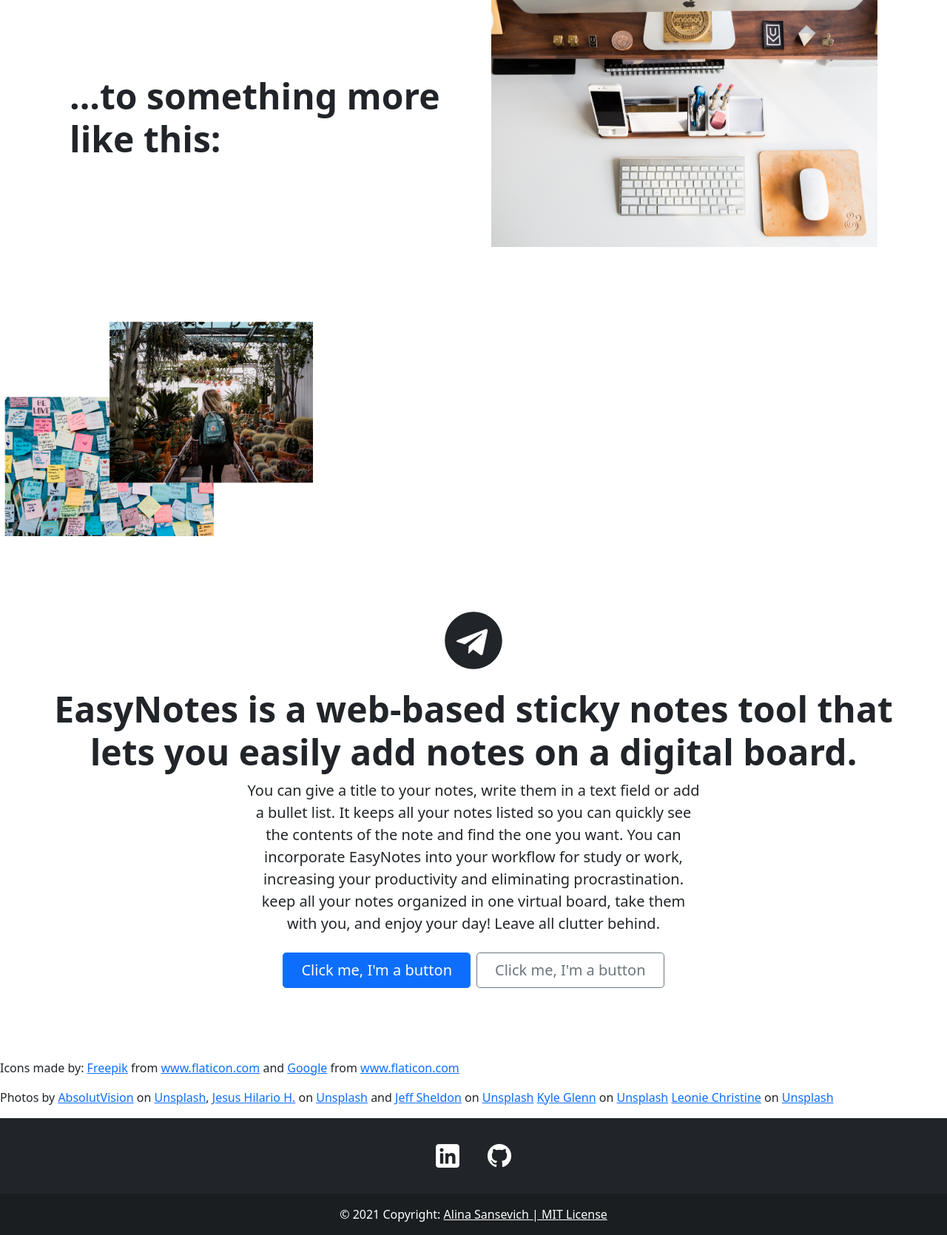
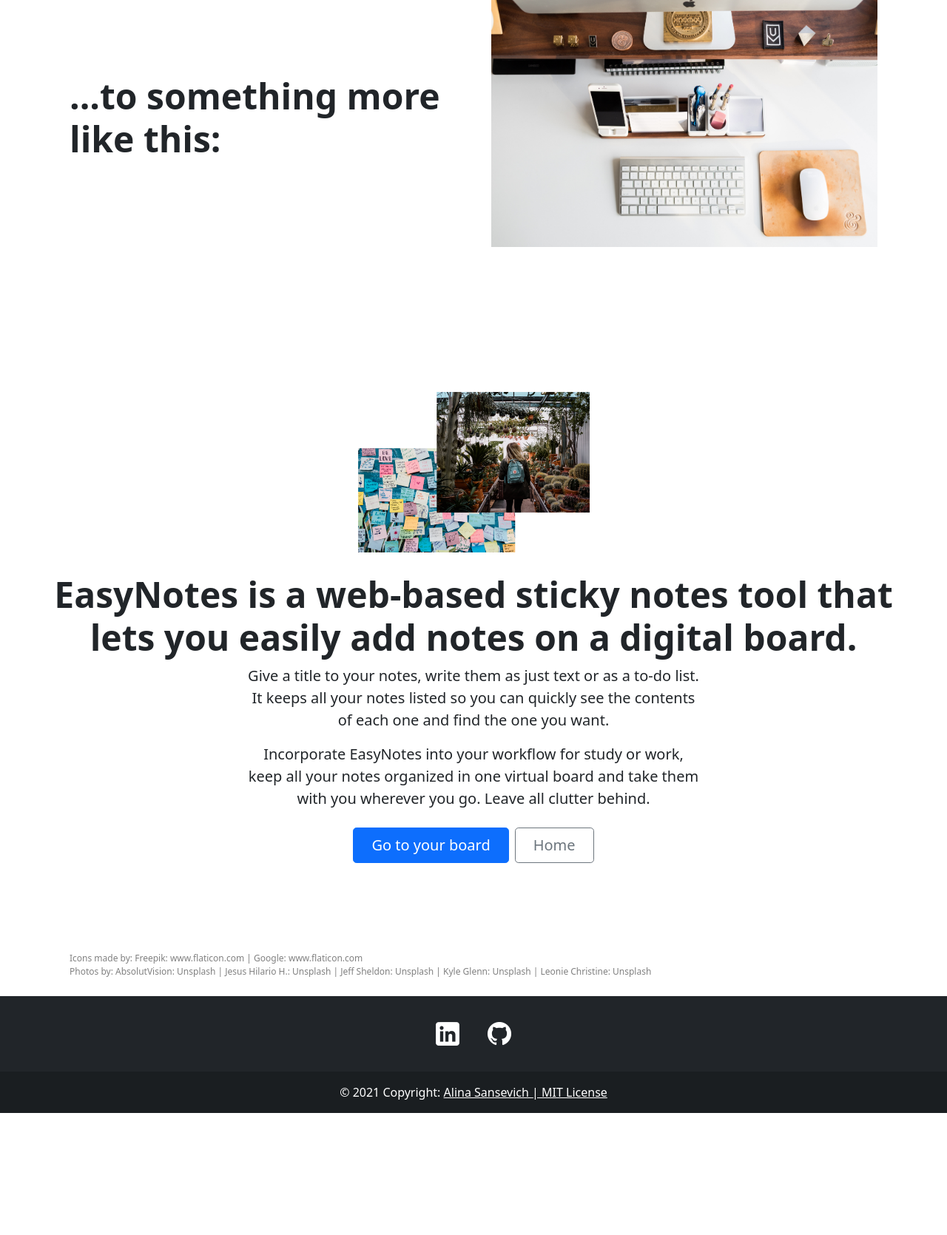
Before and after one commit to alinasansevich/easy-notes, a Django app: page /about/ in a window 1280 px wide. Shown: the part 693-2363 px from the top of the page at 74% size. After the commit the page ends 2198 px from the top, so only its background shows below. Run offline with Django 3.2, Linux system fonts and the light colour scheme.

Commit message:
Almost finished about page.

```diff
--- a/easy_notes_app/static/easy_notes_app/base-styles.css
+++ b/easy_notes_app/static/easy_notes_app/base-styles.css
@@ -15,6 +15,19 @@ https://www.htmlcsscolor.com/hex/2F4F4F --> get different shades of dark slate g
 
  */
 
+.icons p {
+  margin-bottom: 0;
+}
+
+.icons {
+  color: gray;
+  font-size: 12px;
+}
+
+.icons a {
+  color: gray;
+  text-decoration: none;
+}
 /*
 
 html {
--- a/easy_notes_app/templates/easy_notes_app/about.html
+++ b/easy_notes_app/templates/easy_notes_app/about.html
@@ -3,7 +3,7 @@
 {% block content %}
 
   {% load static %}
-
+  <!--First section-->
   <div class="container col-xxl-8 px-4 py-5">
   	<div class="row flex-lg-row-reverse align-items-center g-5 py-5">
   		<div class="col-10 col-sm-8 col-lg-6">
@@ -18,7 +18,8 @@
   		</div>
   	</div>
   </div>
-
+  <!--First section-->
+  <!--Second section-->
   <div class="container col-xxl-8 px-4 py-5">
   	<div class="row flex-lg-row-reverse align-items-center g-5 py-5">
   		<div class="col-10 col-sm-8 col-lg-6">
@@ -33,25 +34,16 @@
   		</div>
   	</div>
   </div>
-
-  <section>
-    <div>
+  <!--Second section-->
+  <!--Third section-->
+  <div class="container-fluid px-4 py-5 my-5 text-center">
+  	<div class="lc-block d-block mx-auto mb-4">
 
   		{% load static %}
         <img src="{% static 'easy_notes_app/leave-clutter-behind.png' %}"
              alt="Walking with backpack in a cactus shop"
-       weight='400'
-       height='300'>
-    </div>
-
-  </section>
-
-
-<div class="container-fluid px-4 py-5 my-5 text-center">
-	<div class="lc-block d-block mx-auto mb-4">
-		<svg xmlns="http://www.w3.org/2000/svg" viewBox="0 0 496 512" width="5em" height="5em" lc-helper="svg-icon" fill="currentColor">
-			<path d="M248 8C111 8 0 119 0 256s111 248 248 248 248-111 248-248S385 8 248 8zm121.8 169.9l-40.7 191.8c-3 13.6-11.1 16.9-22.4 10.5l-62-45.7-29.9 28.8c-3.3 3.3-6.1 6.1-12.5 6.1l4.4-63.1 114.9-103.8c5-4.4-1.1-6.9-7.7-2.5l-142 89.4-61.2-19.1c-13.3-4.2-13.6-13.3 2.8-19.7l239.1-92.2c11.1-4 20.8 2.7 17.2 19.5z"></path>
-		</svg>
+             weight='300'
+             height='225'>
   	</div>
   	<div class="lc-block">
   		<div editable="rich">
@@ -62,53 +54,38 @@
   	</div>
   	<div class="lc-block col-lg-6 mx-auto mb-4">
   		<div editable="rich">
-
   			<p class="lead ">
-            You can give a title to your notes, write them in a text field or add a bullet list.
-It keeps all your notes listed so you can quickly see the contents of the note and find the one you want.
-
-You can incorporate EasyNotes into your workflow for study or work, increasing your productivity and eliminating procrastination.
-keep all your notes organized in one virtual board, take them with you, and enjoy your day!
-
-Leave all clutter behind.
-            </p>
-
+              Give a title to your notes, write them as just text or as a to-do list.
+              It keeps all your notes listed so you can quickly see the contents of each one and find the one you want.</p>
+            <p class="lead ">
+              Incorporate EasyNotes into your workflow for study or work, keep all your notes organized in one virtual board
+              and take them with you wherever you go. Leave all clutter behind.</p>
   		</div>
   	</div>
 
-	<div class="lc-block d-grid gap-2 d-sm-flex justify-content-sm-center"> <a class="btn btn-primary btn-lg px-4 gap-3" href="#" role="button">Click me, I'm a button</a>
-		<a class="btn btn-outline-secondary btn-lg px-4" href="#" role="button">Click me, I'm a button</a>
+  	<div class="lc-block d-grid gap-2 d-sm-flex justify-content-sm-center"> <a class="btn btn-primary btn-lg px-4 gap-3" href="{% url 'easy_notes_app:notes' %}" role="button">Go to your board</a>
+  		<a class="btn btn-outline-secondary btn-lg px-4" href="{% url 'easy_notes_app:index' %}" role="button">Home</a>
   	</div>
   </div>
-
-
-
-
-
-
-
-
-
-
-
-
-
-
-
-
-
+  <!--Third section-->
+  <div class="text-left">
+    <div class="container p-4 pb-0">
+      <!-- Section: Credits -->
+      <section class="mb-4 text-left icons">
         <div class="icons">
           <p>
-      Icons made by: <a href="https://www.freepik.com" title="Freepik">Freepik</a> from <a href="https://www.flaticon.com/" title="Flaticon">www.flaticon.com</a> and
-        <a href="https://www.flaticon.com/authors/google" title="Google">Google</a> from <a href="https://www.flaticon.com/" title="Flaticon">www.flaticon.com</a>
+            Icons made by: <a href="https://www.freepik.com" title="Freepik">Freepik</a>: <a href="https://www.flaticon.com/" title="Flaticon">www.flaticon.com</a> |
+              <a href="https://www.flaticon.com/authors/google" title="Google">Google</a>: <a href="https://www.flaticon.com/" title="Flaticon">www.flaticon.com</a>
           </p>
           <p>
-      Photos by <a href="https://unsplash.com/@freegraphictoday?utm_source=unsplash&utm_medium=referral&utm_content=creditCopyText">AbsolutVision</a> on <a href="https://unsplash.com/?utm_source=unsplash&utm_medium=referral&utm_content=creditCopyText">Unsplash</a>,
-      <a href="https://unsplash.com/@jesushilarioh?utm_source=unsplash&utm_medium=referral&utm_content=creditCopyText">Jesus Hilario H.</a> on <a href="https://unsplash.com/s/photos/messy-desktop?utm_source=unsplash&utm_medium=referral&utm_content=creditCopyText">Unsplash</a> and
-      <a href="https://unsplash.com/@ugmonk?utm_source=unsplash&utm_medium=referral&utm_content=creditCopyText">Jeff Sheldon</a> on <a href="https://unsplash.com/s/photos/tidy-desk?utm_source=unsplash&utm_medium=referral&utm_content=creditCopyText">Unsplash</a>
-      <a href="https://unsplash.com/@kylejglenn?utm_source=unsplash&utm_medium=referral&utm_content=creditCopyText">Kyle Glenn</a> on <a href="https://unsplash.com/s/photos/sticky-notes?utm_source=unsplash&utm_medium=referral&utm_content=creditCopyText">Unsplash</a>
-      <a href="https://unsplash.com/@leoniechristine_visuals?utm_source=unsplash&utm_medium=referral&utm_content=creditCopyText">Leonie Christine</a> on <a href="https://unsplash.com/s/photos/walking-city-backpack?utm_source=unsplash&utm_medium=referral&utm_content=creditCopyText">Unsplash</a>
+            Photos by: <a href="https://unsplash.com/@freegraphictoday?utm_source=unsplash&utm_medium=referral&utm_content=creditCopyText">AbsolutVision</a>: <a href="https://unsplash.com/?utm_source=unsplash&utm_medium=referral&utm_content=creditCopyText">Unsplash</a> |
+            <a href="https://unsplash.com/@jesushilarioh?utm_source=unsplash&utm_medium=referral&utm_content=creditCopyText">Jesus Hilario H.</a>: <a href="https://unsplash.com/s/photos/messy-desktop?utm_source=unsplash&utm_medium=referral&utm_content=creditCopyText">Unsplash</a> |
+            <a href="https://unsplash.com/@ugmonk?utm_source=unsplash&utm_medium=referral&utm_content=creditCopyText">Jeff Sheldon</a>: <a href="https://unsplash.com/s/photos/tidy-desk?utm_source=unsplash&utm_medium=referral&utm_content=creditCopyText">Unsplash</a> |
+            <a href="https://unsplash.com/@kylejglenn?utm_source=unsplash&utm_medium=referral&utm_content=creditCopyText">Kyle Glenn</a>: <a href="https://unsplash.com/s/photos/sticky-notes?utm_source=unsplash&utm_medium=referral&utm_content=creditCopyText">Unsplash</a> |
+            <a href="https://unsplash.com/@leoniechristine_visuals?utm_source=unsplash&utm_medium=referral&utm_content=creditCopyText">Leonie Christine</a>: <a href="https://unsplash.com/s/photos/walking-city-backpack?utm_source=unsplash&utm_medium=referral&utm_content=creditCopyText">Unsplash</a>
           </p>
-
+        </div>
+      </section>
+    </div>
   </div>
 {% endblock content %}
--- a/easy_notes_app/templates/easy_notes_app/base.html
+++ b/easy_notes_app/templates/easy_notes_app/base.html
@@ -14,7 +14,7 @@
     <link href="https://fonts.googleapis.com/css2?family=Karla:wght@300&family=Raleway&display=swap" rel="stylesheet">
 
     {% load static %}
-    <!--<link rel="stylesheet" type="text/css" href="{% static 'easy_notes_app/base-styles.css' %}">-->
+    <link rel="stylesheet" type="text/css" href="{% static 'easy_notes_app/base-styles.css' %}">
     <link rel="shortcut icon" type="image/png" href="{% static 'favicon/sticky-notes.png' %}"/>
 
     {% if title %}
```
Lines whose indentation alone changed are shown as unchanged.
